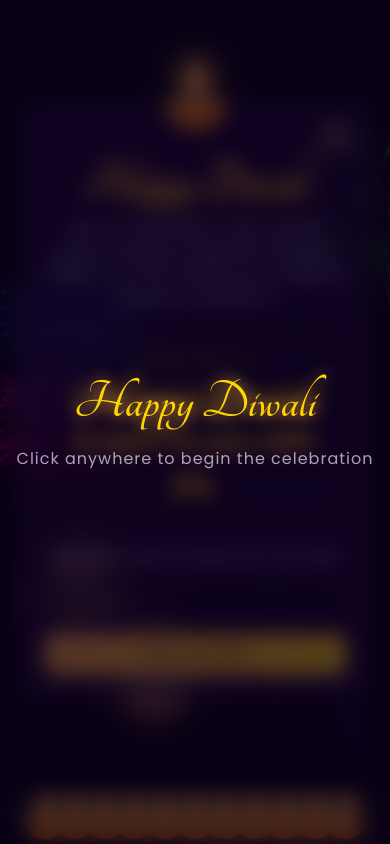
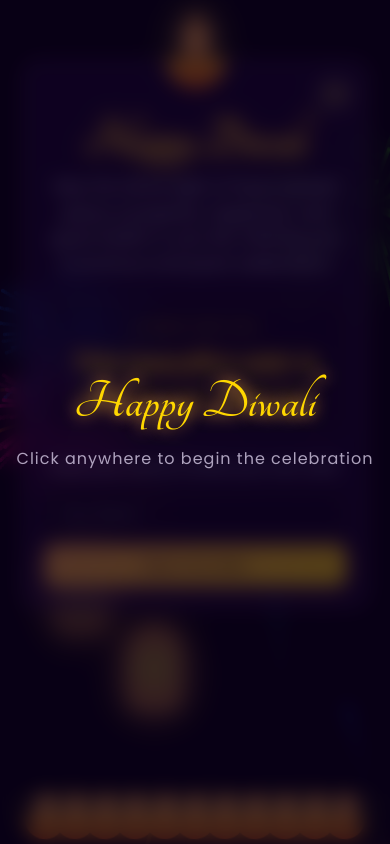
Before and after one commit to ritikraj1418/diwali, a plain HTML site: page index.html in a window 390 px wide. Drawn offline with Linux system fonts and the light colour scheme.

Commit message:
Update style.css

```diff
--- a/style.css
+++ b/style.css
@@ -460,22 +460,25 @@ h1 {
 /* Responsive Design */
 @media (max-width: 600px) {
     body {
-        overflow-y: auto; /* Allow scrolling on small screens if content overflows */
+        overflow-y: auto; /* Allow scrolling */
+        align-items: flex-start; /* Align card to the top */
+        padding-top: 5vh; /* Add space at the top */
+        padding-bottom: 60px; /* Add space at the bottom for the garland */
     }
     .card {
         padding: 1.5rem;
         padding-top: 3.5rem;
         margin: 1rem;
-        margin-bottom: 60px; /* Crucial: Pushes card up from the bottom to make space for garland */
+        margin-bottom: 0; /* Remove margin, body padding handles spacing */
     }
     h1 {
-        font-size: 3.2rem; /* Adjusted for smaller screens */
+        font-size: 3.2rem;
     }
     #sender-name-display {
-        font-size: 1.7rem !important; /* Keep it prominent but slightly smaller */
+        font-size: 1.5rem !important; /* Adjusted for better balance */
     }
     .message {
-        font-size: 0.9rem;
+        font-size: 1rem; /* Slightly larger for readability */
     }
     .input-group {
         flex-direction: column;
```
